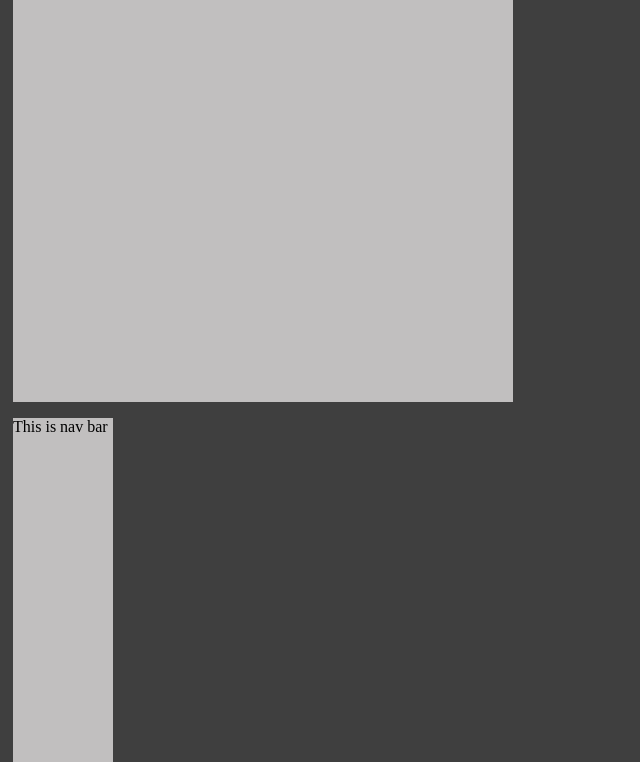
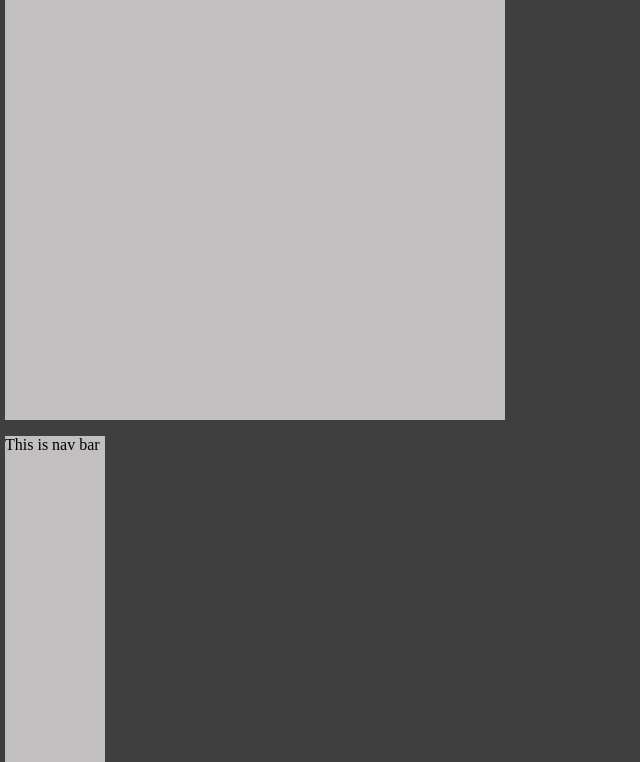
Before and after one commit to TGambs/Browser_Extension_Testing, a website built with webpack: page src/hello.html in a window 1280 px wide. Shown: the part 119-881 px from the top of the page, without its empty margins (0-640 px from the left). Built offline with nearby package versions, Linux system fonts and the light colour scheme; what crystals-kyber-js would draw is missing.

Commit message:
ui testing

```diff
--- a/src/hello.html
+++ b/src/hello.html
@@ -2,9 +2,11 @@
 <html lang="en">
   <head>
     <title>Test Extension</title>
+    <!-- The maximum dimensions of the window is 800 x 600 pixels-->
     <style>
       body {
         background-color: #3f3f3f;
+        display: inline;
       }
       #allCont {
         display: inline;
```
